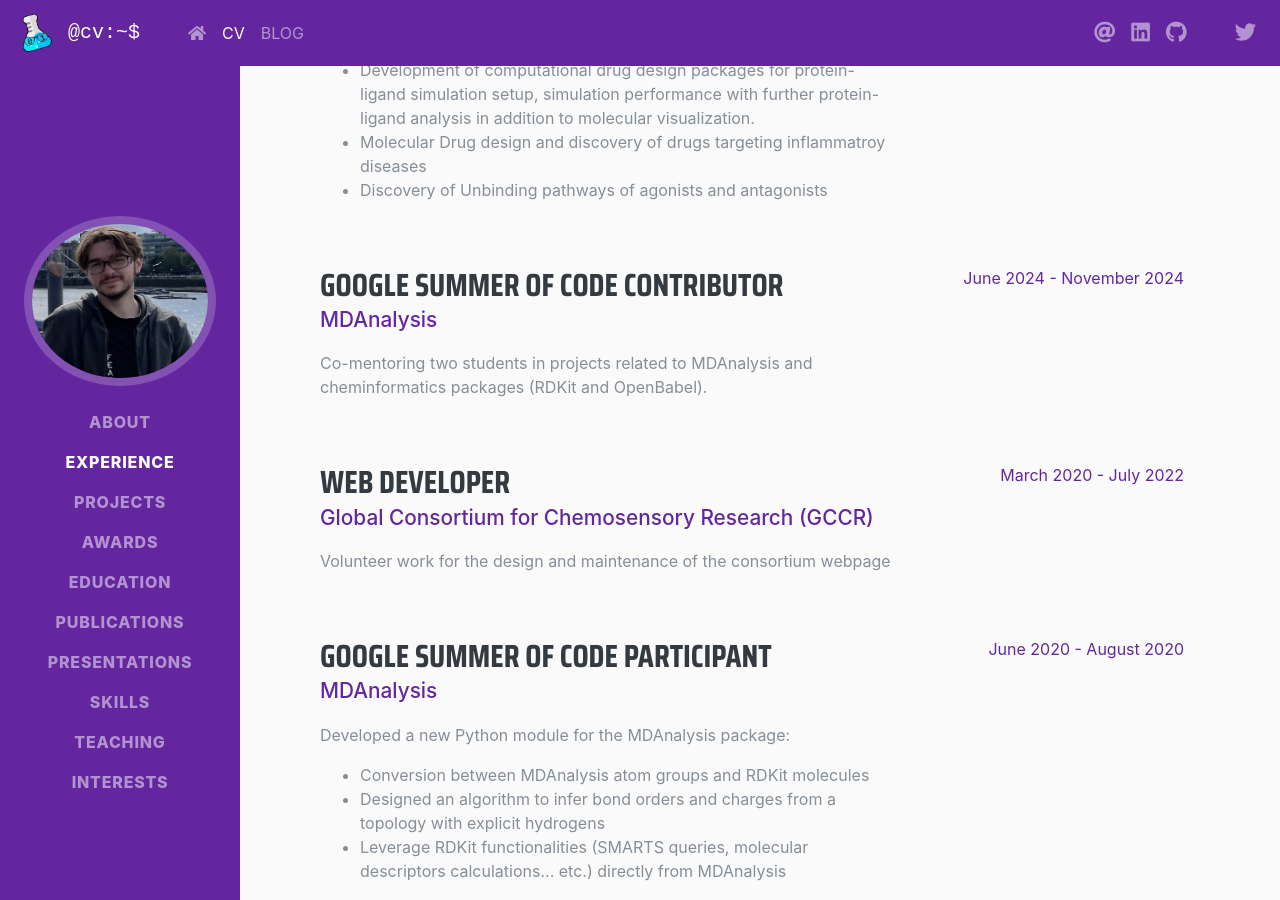
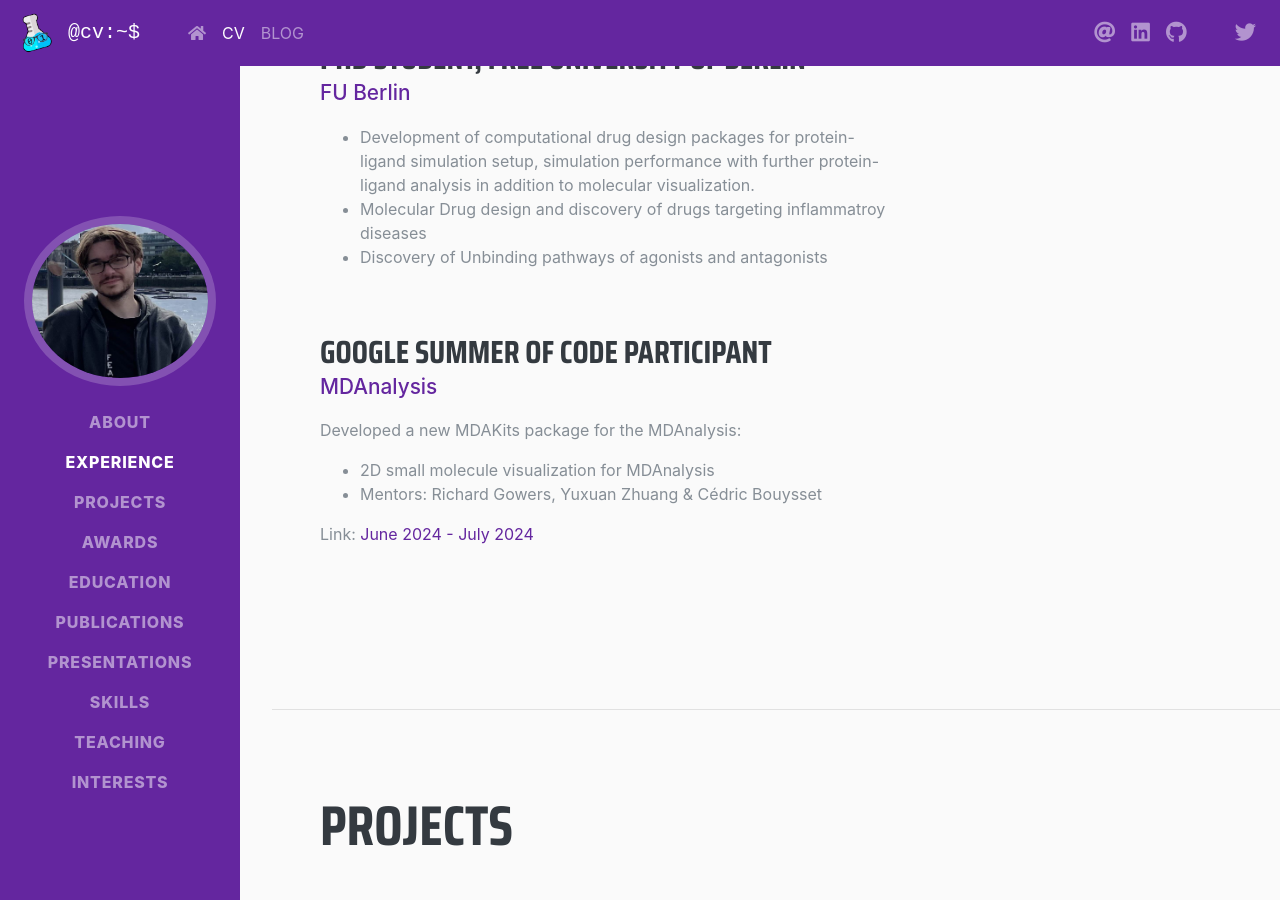
Before and after one commit to talagayev/talagayev.github.io, a Jekyll site: the page built from cv.html, in a window 1280 px wide and 900 px high, scrolled down 1162 px. Built offline with Jekyll 4.4.1, drawn with Linux system fonts in a browser that asks for light colours; nearby versions of some CDN libraries; some web fonts are replaced; a style sheet for code colours, icons or effects is not loaded; some of the changed text lies outside the part shown.

Commit message:
Update cv.html

```diff
--- a/cv.html
+++ b/cv.html
@@ -96,62 +96,18 @@
 
         <div class="resume-item d-flex flex-column flex-md-row justify-content-between mb-5">
           <div class="resume-content">
-            <h3 class="mb-0">Google Summer of Code Contributor</h3>
+            <h3 class="mb-0">Google Summer of Code participant</h3>
             <div class="subheading mb-3"><a href="https://www.mdanalysis.org/">MDAnalysis</a></div>
-            <p>Co-mentoring two students in projects related to MDAnalysis and cheminformatics packages (RDKit and OpenBabel).
+            <p>Developed a new MDAKits package for the MDAnalysis:
+              <ul>
+                <li>2D small molecule visualization for MDAnalysis</li>
+                <li>Mentors: Richard Gowers, Yuxuan Zhuang & Cédric Bouysset</li>
+              </ul>
+              Link: <a href="https://summerofcode.withgoogle.com/programs/2024/projects/sfy3kuqc</a>
             </p>
           </div>
           <div class="resume-date text-md-right">
-            <span class="text-primary">June 2024 - November 2024</span>
-          </div>
-        </div>
-
-        <div class="resume-item d-flex flex-column flex-md-row justify-content-between mb-5">
-          <div class="resume-content">
-            <h3 class="mb-0">Web Developer</h3>
-            <div class="subheading mb-3"><a href="https://gcchemosensr.org/">Global Consortium for Chemosensory Research (GCCR)</a></div>
-            <p>
-              Volunteer work for the design and maintenance of the consortium webpage
-            </p>
-          </div>
-          <div class="resume-date text-md-right">
-            <span class="text-primary">March 2020 - July 2022</span>
-          </div>
-        </div>
-
-        <div class="resume-item d-flex flex-column flex-md-row justify-content-between mb-5">
-          <div class="resume-content">
-            <h3 class="mb-0">Google Summer of Code participant</h3>
-            <div class="subheading mb-3"><a href="https://www.mdanalysis.org/">MDAnalysis</a></div>
-            <p>Developed a new Python module for the MDAnalysis package:
-              <ul>
-                <li>Conversion between MDAnalysis atom groups and RDKit molecules</li>
-                <li>Designed an algorithm to infer bond orders and charges from a topology with explicit hydrogens</li>
-                <li>Leverage RDKit functionalities (SMARTS queries, molecular descriptors calculations... etc.) directly from MDAnalysis</li>
-              </ul>
-              Link: <a href="https://summerofcode.withgoogle.com/archive/2020/projects/5646492108324864/">bit.ly/37uNr9C</a>
-            </p>
-          </div>
-          <div class="resume-date text-md-right">
-            <span class="text-primary">June 2020 - August 2020</span>
-          </div>
-        </div>
-
-        <div class="resume-item d-flex flex-column flex-md-row justify-content-between mb-5">
-          <div class="resume-content">
-            <h3 class="mb-0">Technician</h3>
-            <div class="subheading mb-3"><a href="http://institut-chimie.unistra.fr/equipes-de-recherche/ifm-laboratoire-dingenierie-des-fonctions-moleculaires/">IFM Lab</a>, Institut de Science et d'Ingénierie Supramoléculaires, UMR 7006,
-            Université de Strasbourg, France</div>
-            <p>Developped ChemFlow, a series of computational chemistry workflows:
-              <ul>
-                <li>designed to automatize and simplify the drug discovery pipeline and scoring function benchmarking</li>
-                <li>including extensive data analysis and reporting tools for rapid decision making</li>
-                <li>adapted to work locally or on compute clusters</li>
-              </ul>
-            </p>
-          </div>
-          <div class="resume-date text-md-right">
-            <span class="text-primary">July 2017 - August 2017</span>
+            <span class="text-primary">June 2024 - July 2024</span>
           </div>
         </div>
 
```
